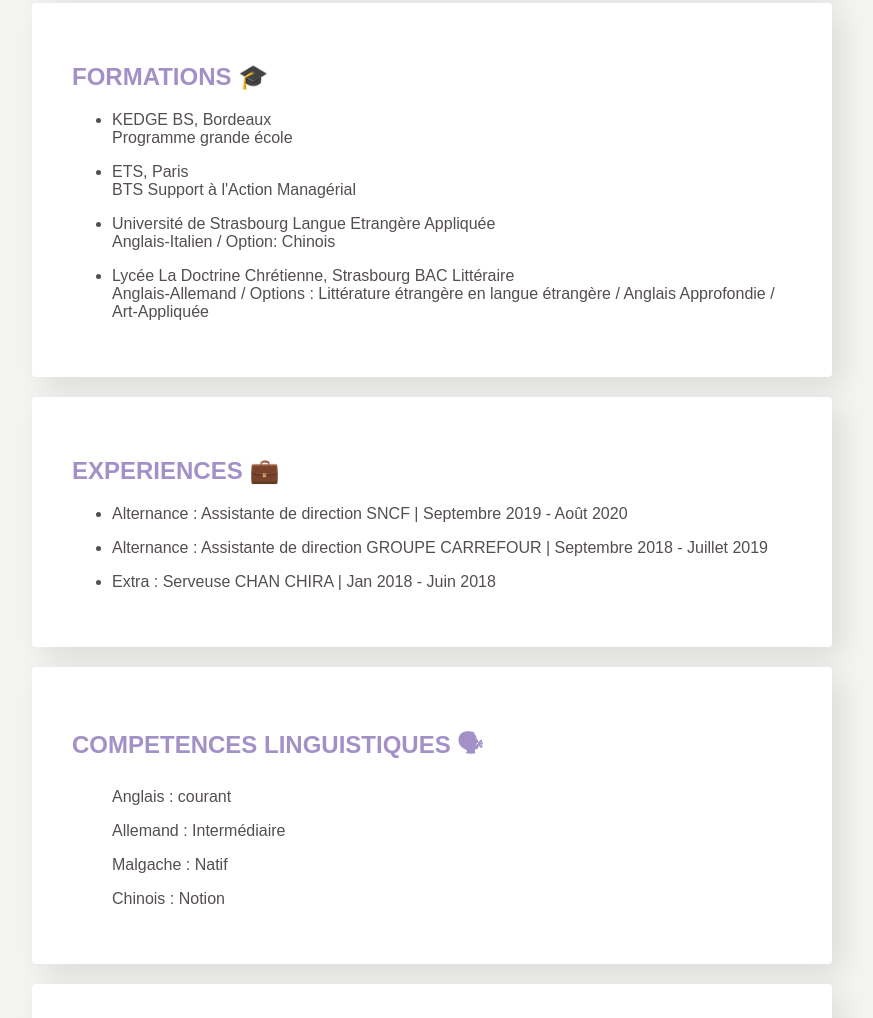
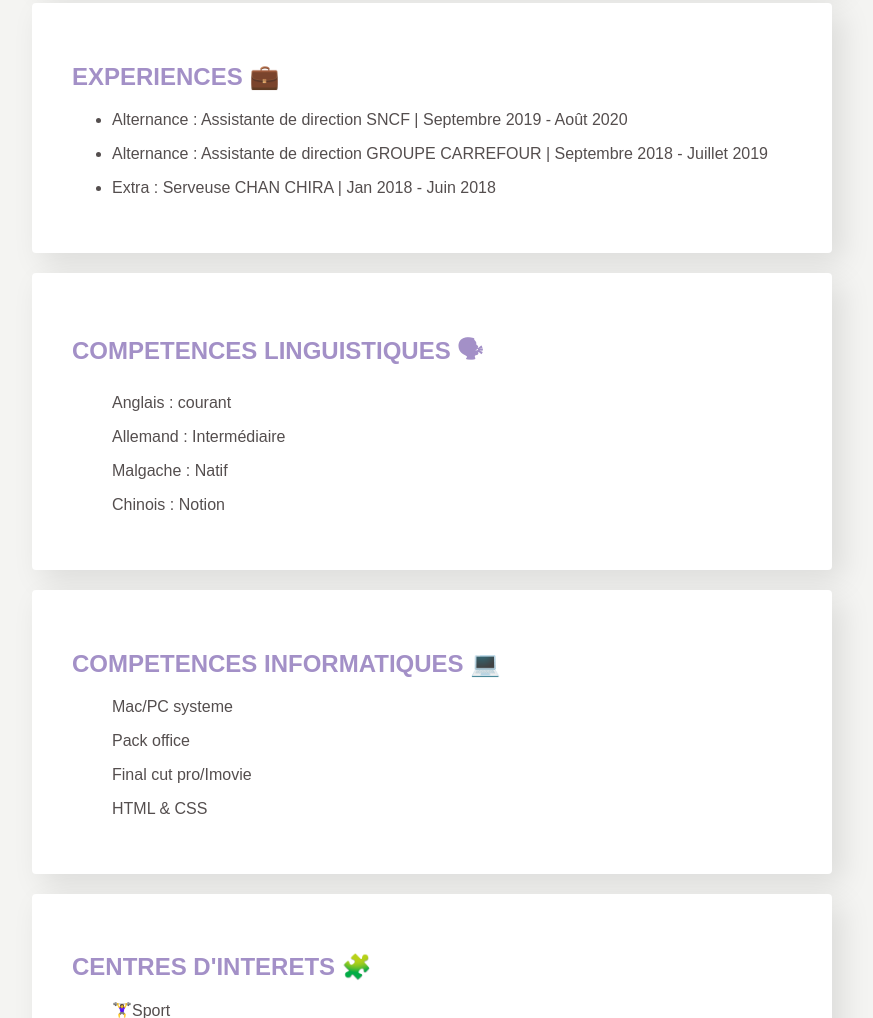
Before and after one commit to tatianahtlz/my-profile, a plain HTML site: page index.html in a window 1280 px wide. Shown: the part 756-1774 px from the top of the page, without its empty margins (208-1081 px from the left). Drawn offline with Linux system fonts and the light colour scheme.

Commit message:
Update index.html

```diff
--- a/index.html
+++ b/index.html
@@ -1,57 +1,33 @@
 <!DOCTYPE html>
 <html>
 	<head>
-
-
 		<title>Tatianah Tsilanizara profile</title>
 		<meta name="description"content="Bienvenue sur le profile de Tatianah"
 		<meta charset="utf-8">
-
 		<link rel="preconnect" href="https://fonts.gstatic.com">
 		<link href="https://fonts.googleapis.com/css2?family=Caveat:wght@500&display=swap" rel="stylesheet">
 		<link rel="stylesheet" href="style.css">
 		<link rel="stylesheet" href="https://cdnjs.cloudflare.com/ajax/libs/font-awesome/4.7.0/css/font-awesome.min.css">
+	</head>
 
-</head>
 	<body>
-
 		<div class="container">
 			<div class="card-white2" id="introduction">
-
 				<h1> Tsilanizara Tatianah</h1>
 					<img src="images/profile.jpg" class="img-circle" width="130px " alt="Tatianah Tsilanizara">
-<p>
-Actuellement étudiante au Programme Grande Ecole à Kedge BS Bordeaux.
-
-</p>
+					<p>Actuellement étudiante au Programme Grande Ecole à Kedge BS Bordeaux.</p>
 					<a href="https://www.linkedin.com/in/tatianah-tsilanizara-766367161/" target="_blank" class="btn-blue">MON SITE</a>
 			</div>
 
-
+			<!--  Card où se trouve les informations pour me contacter -->
 			<div class="card-white">
 				<h2>CONTACT 📞</h2>
 				<p>
 				<ul>📱Mobile: 06.xx.xx.xx.xx</ul>
 				<ul>✉️ Email: yenohntatianah.tsilanizara@kedgebs.com</ul>
+			</div>
 
-</div>
-<div class="card-white">
-<h2>FORMATIONS 🎓</h2>
-<p>
-	<ul><li>KEDGE BS, Bordeaux</li>
-Programme grande école</ul>
-<ul><li> ETS, Paris</li>
-BTS Support à l'Action Managérial </ul>
-<ul><li>Université de Strasbourg
-Langue Etrangère Appliquée</li>
-Anglais-Italien / Option: Chinois</ul>
-<ul> <li> Lycée La Doctrine Chrétienne, Strasbourg
-BAC Littéraire </li>
-Anglais-Allemand
-/ Options : Littérature étrangère en langue étrangère /
-Anglais Approfondie / Art-Appliquée </ul>
-</p>
-</div class="card-white">
+			<!-- Card où se trouve mes expériences professionnelles -->
 			<div class="card-white">
 				<h2>EXPERIENCES 💼</h2>
 				<p>
@@ -64,6 +40,8 @@ GROUPE CARREFOUR | Septembre 2018 - Juillet 2019</li>
 				</ul>
 				</p>
 			</div>
+
+			<!-- Card où se trouve mes competences linguistiques -->
 			<div class="card-white">
 				<h2>COMPETENCES LINGUISTIQUES 🗣</h2>
 				<p>
@@ -73,17 +51,19 @@ GROUPE CARREFOUR | Septembre 2018 - Juillet 2019</li>
 				<ul>Chinois : Notion</ul>
 				</p>
 			</div>
+
+			<!-- Card où se trouve mes compétences informatiques -->
 			<div class="card-white">
-
 				<h2>COMPETENCES INFORMATIQUES 💻</h2>
 				<ul>Mac/PC systeme</ul>
 				<ul>Pack office</ul>
 				<ul>Final cut pro/Imovie</ul>
-
+				<ul>HTML & CSS</ul>
 				</p>
 			</div>
+
+			<!-- Card où se trouve mes centres d'interets -->
 			<div class="card-white">
-
 				<h2>CENTRES D'INTERETS 🧩</h2>
 				<p>
 					<ul>🏋️‍♀️Sport</ul>
@@ -92,22 +72,16 @@ GROUPE CARREFOUR | Septembre 2018 - Juillet 2019</li>
 			 	</p>
 			</div>
 
+			<!-- Card où se trouve mes réseaux -->
 			<div class="card-white2">
 				<h2>MES RESEAUX</h2
 				<p>
 					<ul class="list-inline">
-
 						<a href="https://www.linkedin.com/in/tatianah-tsilanizara-766367161/" target="_blank"><i class="fa fa-linkedin-square fa-3x" aria-hidden="true"></i></a>
-
 						<a href="https://www.instagram.com/_sweettpotatoes/?hl=fr/" target="_blank"><i class="fa fa-instagram fa-3x" aria-hidden="true"></i></a>
-
-
-</a>
 			 		</ul>
 				</p>
 			</div>
 		</div>
-
-
 	</body>
 </html>
```
Lines whose indentation alone changed are shown as unchanged.
